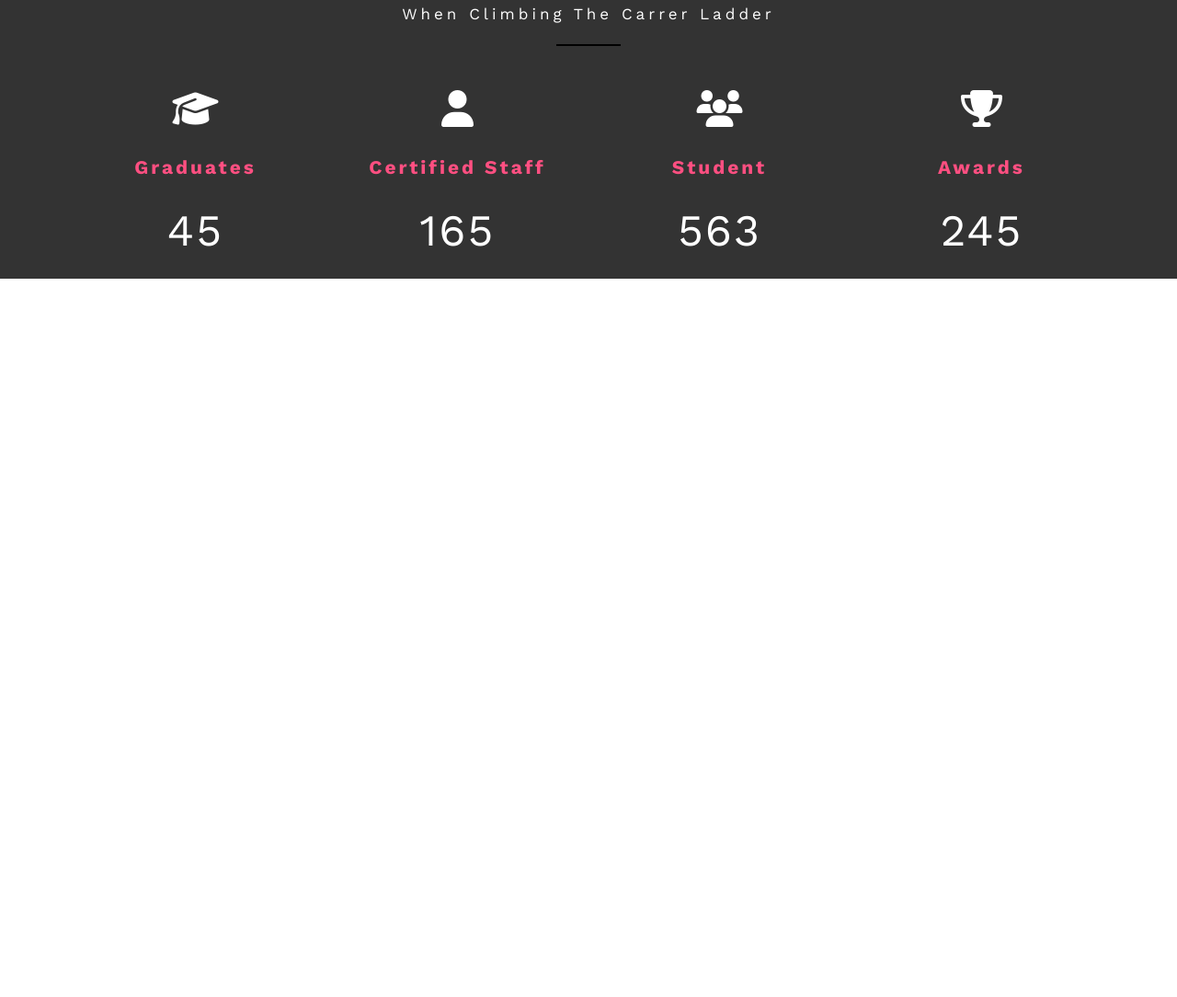
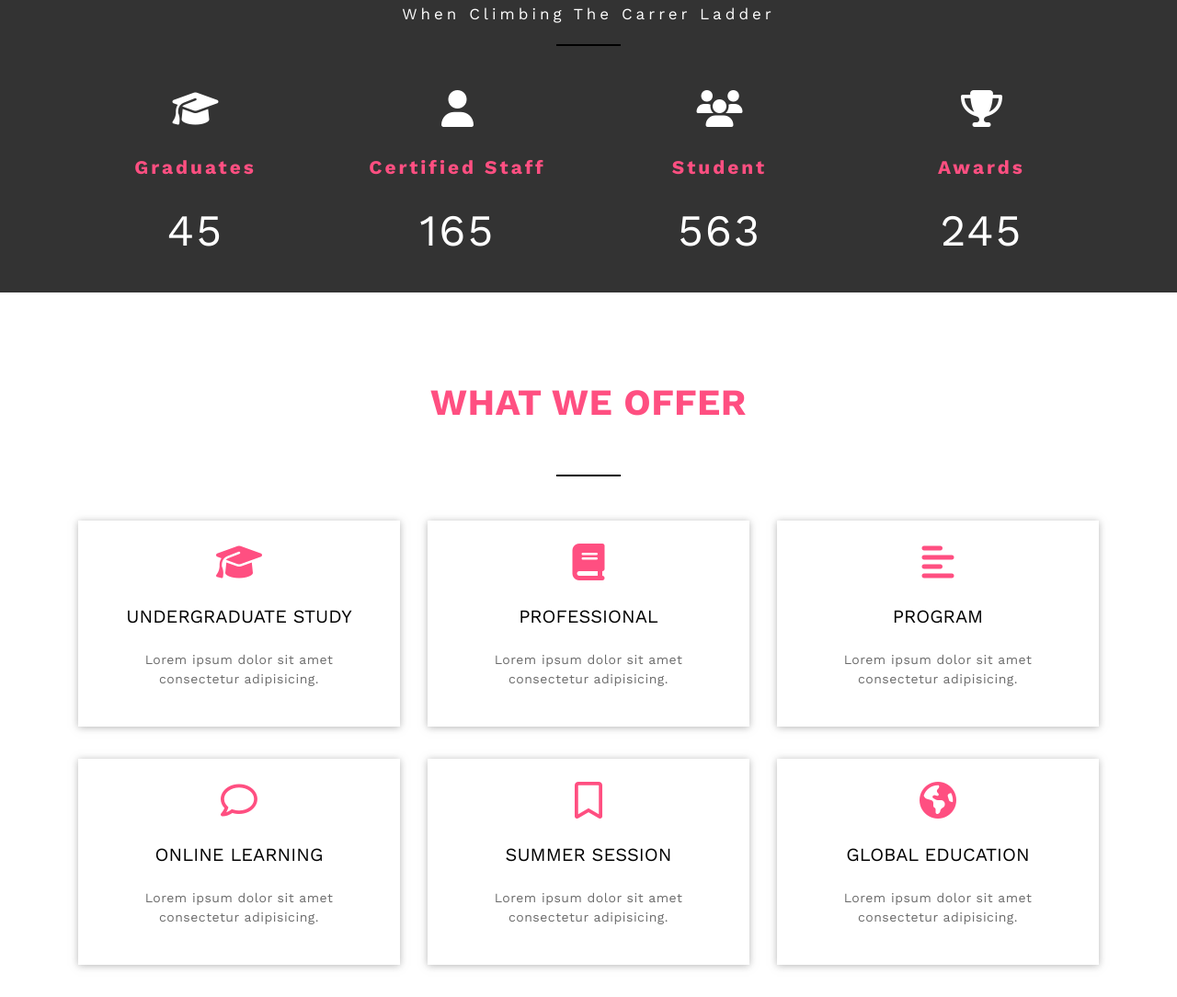
Before and after one commit to quanghv2000/CyberLearn_Bootstrap_Intruction_Layout, a plain HTML site: page index.html in a window 1280 px wide. Shown: the part 1692-2776 px from the top of the page at 92% size. Before the commit the page ends 1995 px from the top, so only its background shows below. Drawn offline with nearby package versions, Linux system fonts and the light colour scheme.

Commit message:
Design Offer Offer Section

```diff
--- a/index.html
+++ b/index.html
@@ -276,7 +276,58 @@
         </div>
       </div>
     </section>
-    <section class="offer"></section>
+    <section class="offer">
+      <div class="heading">
+        <h2 class="title pt-5">What We Offer</h2>
+        <p class="text-white">When Climbing The Carrer Ladder</p>
+      </div>
+      <div class="offer-content container">
+        <div class="row">
+          <div class="col-4">
+            <div class="offer-item">
+              <i class="fa fa-graduation-cap"></i>
+              <h3>UNDERGRADUATE STUDY</h3>
+              <p>Lorem ipsum dolor sit amet consectetur adipisicing.</p>
+            </div>
+          </div>
+          <div class="col-4">
+            <div class="offer-item">
+              <i class="fa fa-book"></i>
+              <h3>PROFESSIONAL</h3>
+              <p>Lorem ipsum dolor sit amet consectetur adipisicing.</p>
+            </div>
+          </div>
+          <div class="col-4">
+            <div class="offer-item">
+              <i class="fa fa-align-left"></i>
+              <h3>PROGRAM</h3>
+              <p>Lorem ipsum dolor sit amet consectetur adipisicing.</p>
+            </div>
+          </div>
+          <div class="col-4">
+            <div class="offer-item">
+              <i class="far fa-comment"></i>
+              <h3>ONLINE LEARNING</h3>
+              <p>Lorem ipsum dolor sit amet consectetur adipisicing.</p>
+            </div>
+          </div>
+          <div class="col-4">
+            <div class="offer-item">
+              <i class="far fa-bookmark"></i>
+              <h3>SUMMER SESSION</h3>
+              <p>Lorem ipsum dolor sit amet consectetur adipisicing.</p>
+            </div>
+          </div>
+          <div class="col-4">
+            <div class="offer-item">
+              <i class="fa fa-globe-americas"></i>
+              <h3>GLOBAL EDUCATION</h3>
+              <p>Lorem ipsum dolor sit amet consectetur adipisicing.</p>
+            </div>
+          </div>
+        </div>
+      </div>
+    </section>
     <section class="feedback"></section>
     <section class="news"></section>
     <footer></footer>
--- a/style.css
+++ b/style.css
@@ -206,6 +206,7 @@ header .header-top-right a:hover {
     background-attachment: fixed;
     background-repeat: no-repeat;
     background-size: cover;
+    padding-bottom: 15px;
 }
 
 .our-stats-content {
@@ -230,3 +231,34 @@ header .header-top-right a:hover {
     letter-spacing: 2px;
     font-weight: 300px
 }
+
+.offer-item {
+    padding: 25px 40px;
+    box-shadow: 0px 1px 8px 0px rgba(158, 158, 158, 0.75);
+    text-align: center;
+    background-color: white;
+    transition: all 0.6s;
+    margin-bottom: 35px;
+}
+
+.offer-item:hover {
+    background-color: #12ccc3;
+    cursor: pointer;
+}
+
+.offer-item i {
+    color: #ff4f81;
+    font-size: 40px;
+}
+
+.offer-item h3 {
+    color: #000;
+    font-size: 20px;
+    margin: 25px 0 25px;
+}
+
+.offer-item p {
+    color: #6b6b6b;
+    letter-spacing: 0.5px;
+    font-size: 14px;
+}
```
